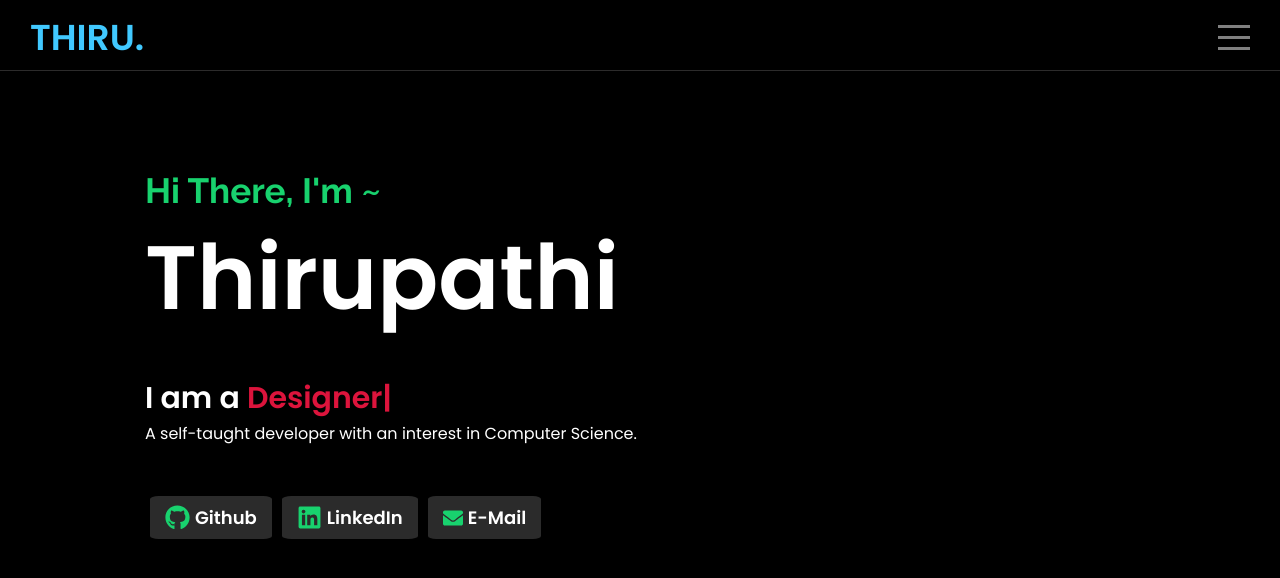
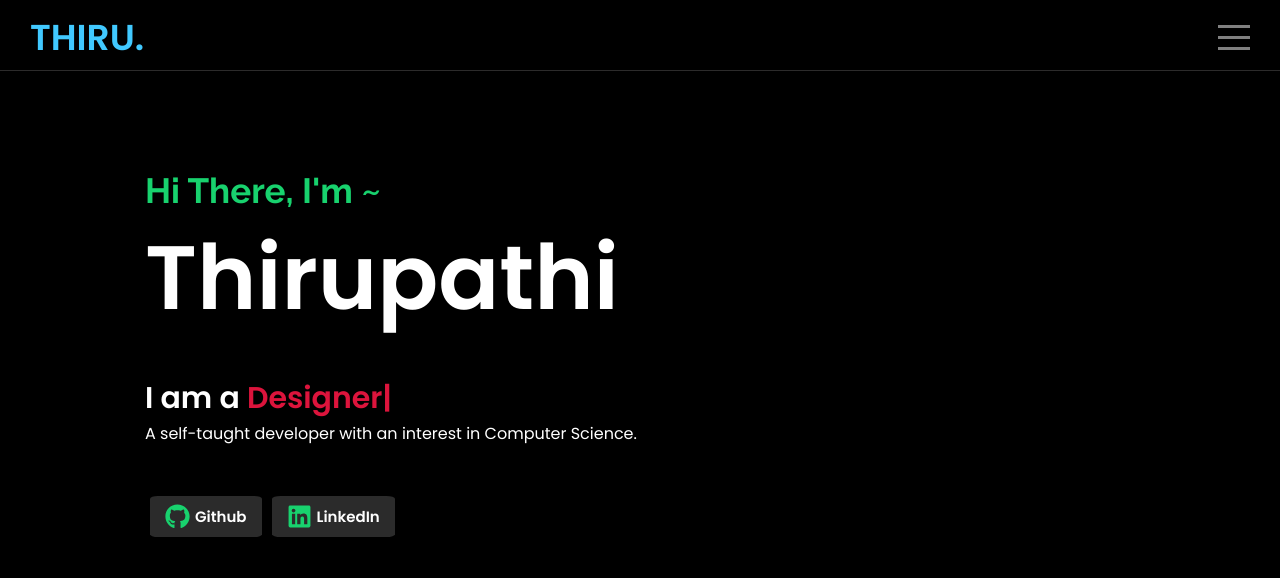
Before and after one commit to Thiru-cse/My-Portfolio, a React (Create React App) app: page / in a window 1280 px wide. Shown: the top 578 px of the page. Built offline with nearby package versions, Linux system fonts and the light colour scheme.

Commit message:
Updated⚡

```diff
--- a/src/components/intro/Intro.jsx
+++ b/src/components/intro/Intro.jsx
@@ -1,7 +1,7 @@
 import "./intro.scss";
 import { init } from "ityped";
 import { useEffect, useRef } from "react";
-import { FaEnvelope, FaGithub, FaLinkedin } from 'react-icons/fa'
+import { FaGithub, FaLinkedin } from 'react-icons/fa'
 
 export default function Intro() {
   const textRef = useRef();
@@ -29,15 +29,11 @@ export default function Intro() {
             {/* <a href="https://github.com/abdulrcs"> */}
             <button className="icon">
                 <FaGithub size={25} color="#18d26e" />
-                <span style={{fontSize: "18px", color: "white", fontWeight: "bold"}}>Github</span>
+                <span style={{fontSize: "15px", color: "white", fontWeight: "bold"}}>Github</span>
             </button>
             <button className="icon">
                 <FaLinkedin size={25} color="#18d26e" />
-                <span style={{fontSize: "18px", color: "white", fontWeight: "bold"}}>LinkedIn</span>
-            </button>
-            <button className="icon">
-                <FaEnvelope size={20} color="#18d26e" />
-                <span style={{fontSize: "18px", color: "white", fontWeight: "bold"}}>E-Mail</span>
+                <span style={{ fontSize: "15px", color: "white", fontWeight: "bold"}}>LinkedIn</span>
             </button>
             </div>
 
--- a/src/components/intro/intro.scss
+++ b/src/components/intro/intro.scss
@@ -35,13 +35,13 @@
         flex-direction: row;
         margin-left: 45px;
         margin: 50px;
+        width: 50%;
         gap: 10px;
         @include mobile{
           display: flex;
-          flex-direction: column;
-          gap: 20px;
+          width: 80%;
+          gap: 10px;
           align-items: center;
-          flex-shrink: 0;
           .text{
             font-size: 15px;
           }
@@ -58,10 +58,7 @@
           padding-right: 15px;
           border-radius: 7%;
           cursor: pointer;
-
-          .text {
-            color: brown;
-            font-size: 30px;
+          @include mobile{
 
           }
         }
@@ -83,7 +80,7 @@
         margin-left: 45px;
 
         @include mobile{
-          font-size: 20px;
+          font-size: 15px;
         }
 
         span {
--- a/src/components/topbar/topbar.scss
+++ b/src/components/topbar/topbar.scss
@@ -10,6 +10,7 @@
   z-index: 3;
   transition: all 1s ease;
   border-bottom: 0.5px solid rgb(44, 43, 43);
+  overflow: hidden;
 
   .wrapper {
     padding: 10px 30px;
```
